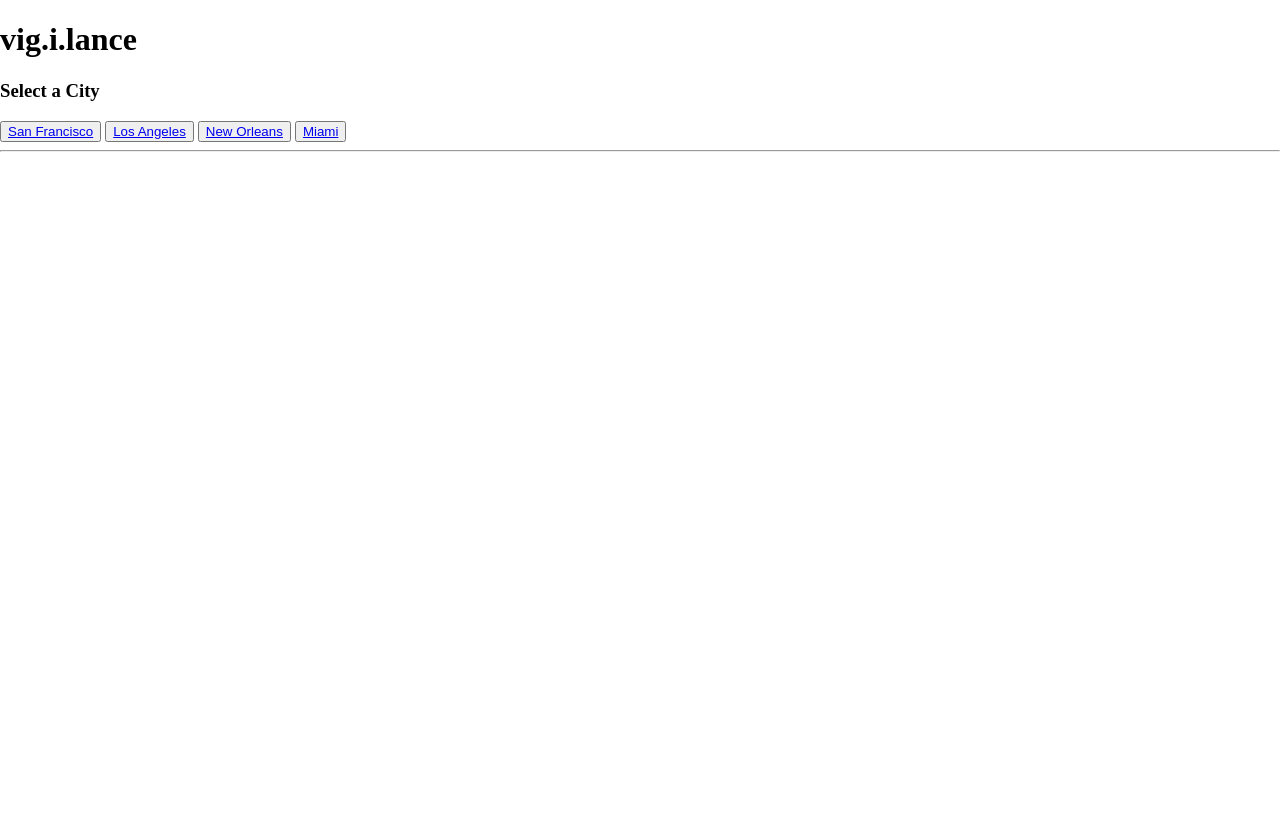
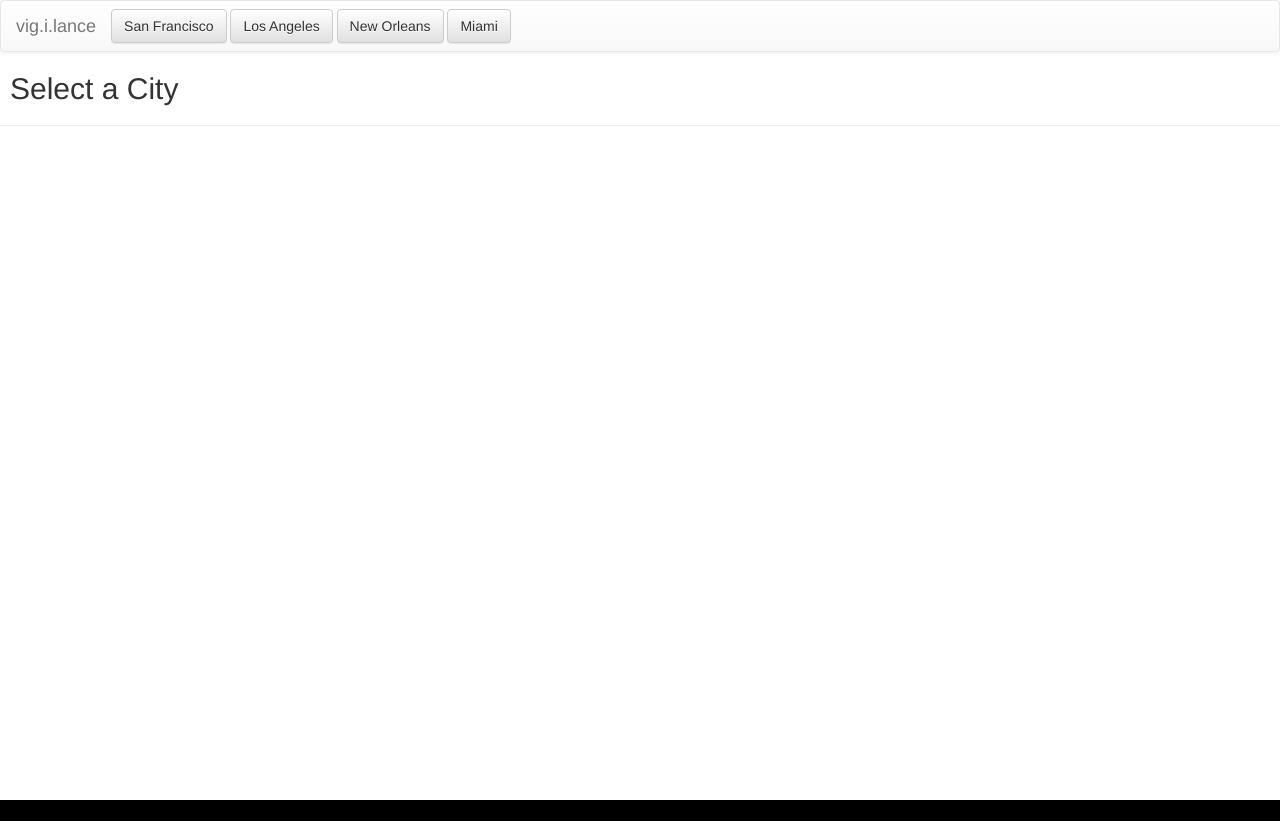
Before and after one commit to AndrewWibel/crime_mapper, a website: page client/index.html at #/los_angeles in a window 1280 px wide. After the commit the page ends 800 px from the top, so only its background shows below. Drawn offline with nearby package versions, Linux system fonts and the light colour scheme; some packages are replaced by stand-ins of ours.

Commit message:
added some bootstrap

```diff
--- a/client/index.html
+++ b/client/index.html
@@ -2,8 +2,17 @@
 <html ng-app='crime_data'>
 <head>
 	<title>vig.i.lance</title>
+<script src="https://ajax.googleapis.com/ajax/libs/jquery/1.12.2/jquery.min.js"></script>
 
 	<link rel="stylesheet" type="text/css" href="./static/crimes.css">
+	<!-- Latest compiled and minified CSS -->
+<link rel="stylesheet" href="https://maxcdn.bootstrapcdn.com/bootstrap/3.3.6/css/bootstrap.min.css" integrity="sha384-1q8mTJOASx8j1Au+a5WDVnPi2lkFfwwEAa8hDDdjZlpLegxhjVME1fgjWPGmkzs7" crossorigin="anonymous">
+
+<!-- Optional theme -->
+<link rel="stylesheet" href="https://maxcdn.bootstrapcdn.com/bootstrap/3.3.6/css/bootstrap-theme.min.css" integrity="sha384-fLW2N01lMqjakBkx3l/M9EahuwpSfeNvV63J5ezn3uZzapT0u7EYsXMjQV+0En5r" crossorigin="anonymous">
+
+<!-- Latest compiled and minified JavaScript -->
+<script src="https://maxcdn.bootstrapcdn.com/bootstrap/3.3.6/js/bootstrap.min.js" integrity="sha384-0mSbJDEHialfmuBBQP6A4Qrprq5OVfW37PRR3j5ELqxss1yVqOtnepnHVP9aJ7xS" crossorigin="anonymous"></script>
 
 
 	<script type="text/javascript" src="https://maps.googleapis.com/maps/api/js?key=AIzaSyBjIt2MAa-4SjwPMP5zCWYYvBuukwR-2dc"></script>
@@ -16,19 +25,28 @@
 </head>
 <body>
 <div id='header'>
-	<h1>vig.i.lance</h1>
+<nav class="navbar navbar-default">
+  <div class="container-fluid">
+    <div class="navbar-header">
+      <a class="navbar-brand" href="#/">
+        vig.i.lance
+      </a>
+		<a href="#/san_francisco" type='button' class="btn btn-default navbar-btn">San Francisco</a>
+		<a href="#/los_angeles" type='button' class="btn btn-default navbar-btn">Los Angeles</a>
+		<a href="#/new_orleans" type='button' class="btn btn-default navbar-btn">New Orleans</a>
+		<a href="#/miami" type='button' class="btn btn-default navbar-btn">Miami</a>
+
+    </div>
+  </div>
+</nav>
 	<div id='links'>
-		<h3>Select a City</h3>
-		<button><a href="#/san_francisco">San Francisco</a></button>
-		<button><a href="#/los_angeles">Los Angeles</a></button>
-		<button><a href="#/new_orleans">New Orleans</a></button>
-		<button><a href="#/miami">Miami</a></button>
+		<h2>Select a City</h2>
 
 	</div>
 	<hr>
 </div>
 
-<div ng-view=''></div>
+<div id='views' ng-view=''></div>
 
 </body>
 </html>
--- a/client/static/crimes.css
+++ b/client/static/crimes.css
@@ -2,6 +2,7 @@ html,body {
 				height : 100%;
 				margin: 0;
 				padding: 0;
+				background-color: black;
 }
 #map {
 	height: 500px;
@@ -14,12 +15,13 @@ button	{
 .infoWindowContent {
 	color: red;
 }
-/*#header {
-	margin: 10px;
+#header {
+
+
 }
 #views {
 	margin: 10px;
 }
-h1 {
-	color: blue;
-}*/
+h2 {
+	margin: 10px;
+}
```
Also changed, not shown: client/static/partials/los_angeles.html (+1 -1 lines), client/static/partials/miami.html (+1 -2 lines), client/static/partials/new_orleans.html (+1 -1 lines), client/static/partials/san_francisco.html (+1 -1 lines).
